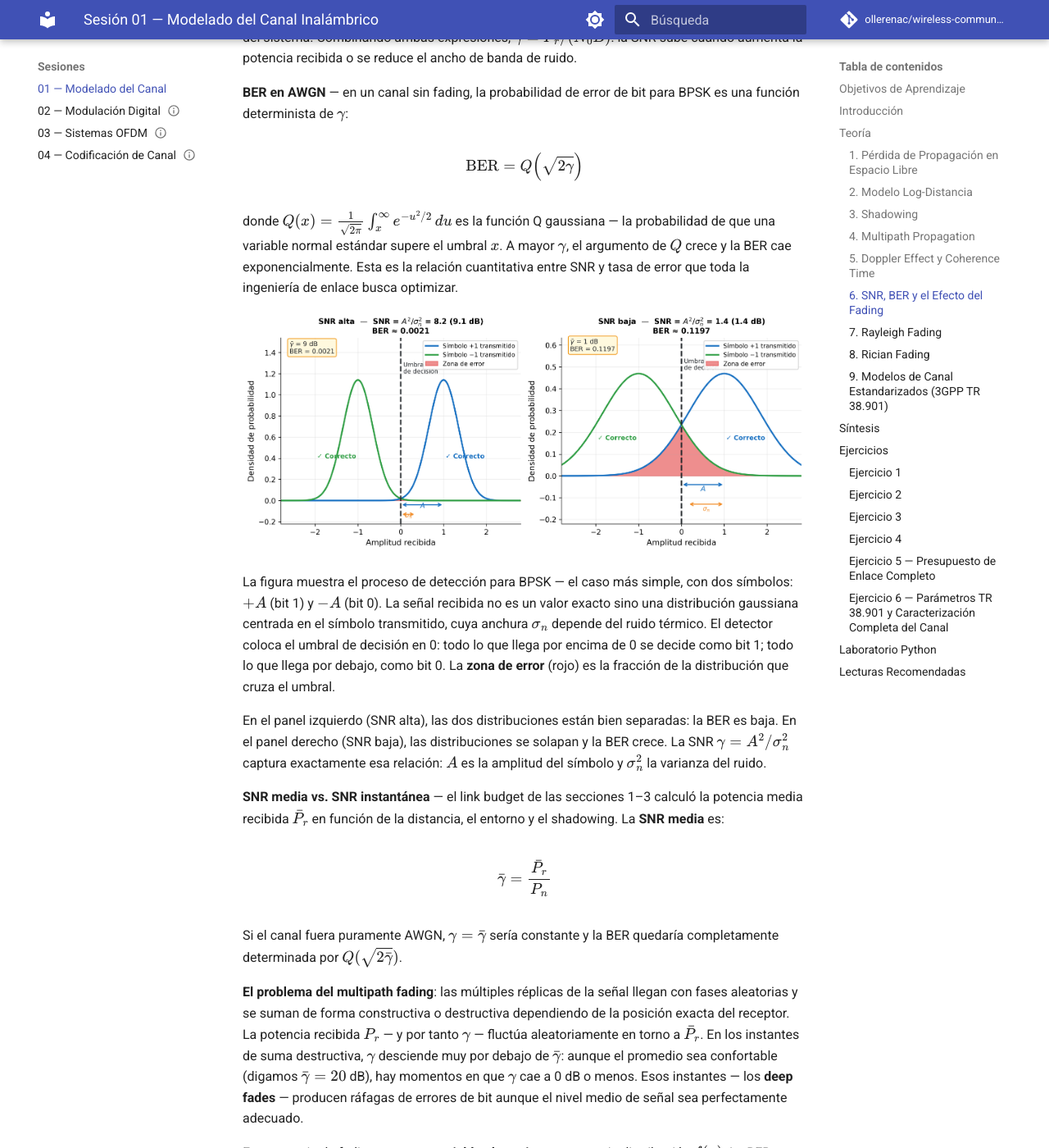
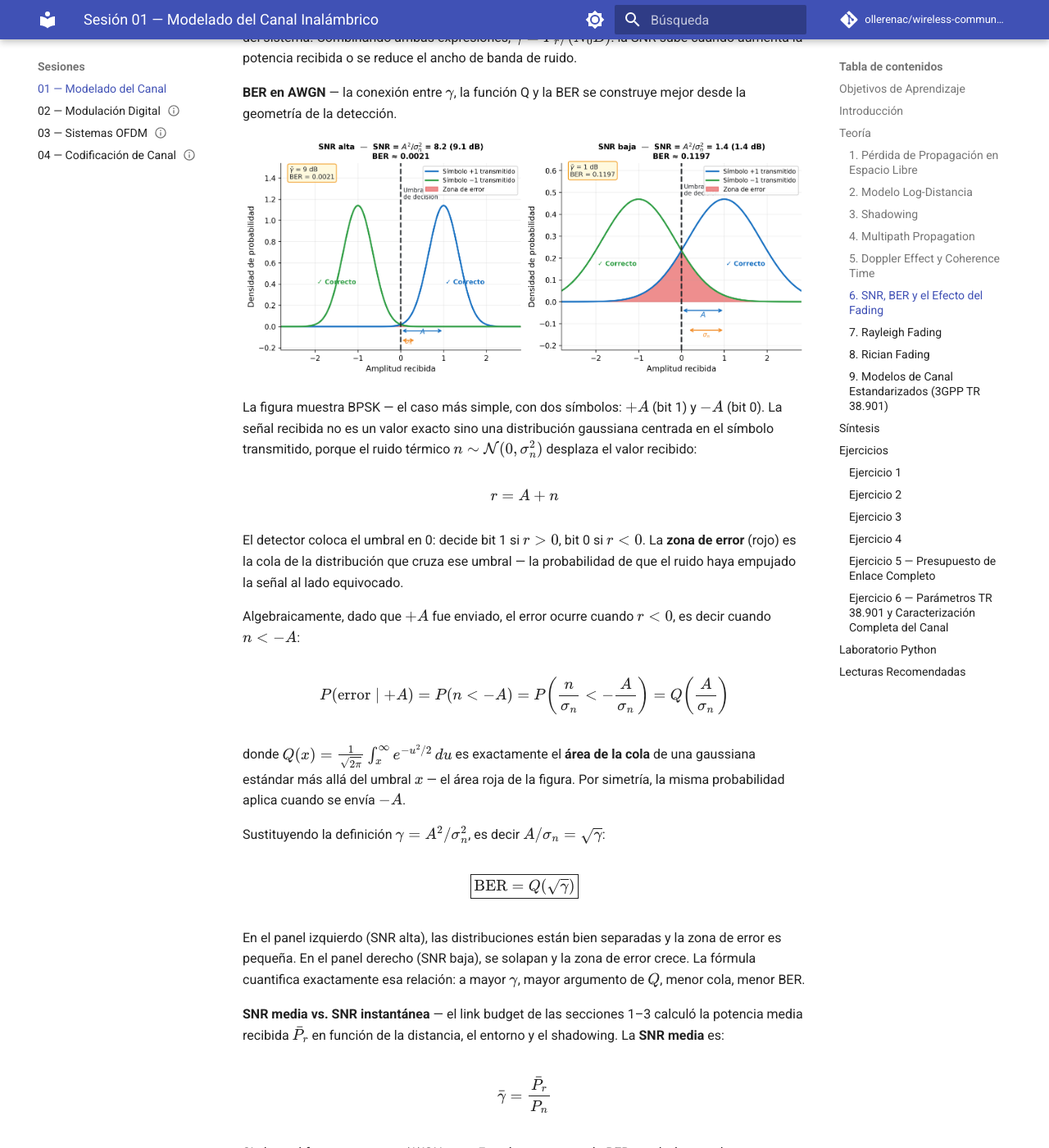
Before and after one commit to ollerenac/wireless-communication-systems, an MkDocs documentation site: the page built from docs/sessions/01-channel-modeling/index.md, in a window 1280 px wide and 1400 px high, scrolled down 13865 px. Shown: the whole window at 82% size. Built offline with MkDocs 1.6.1 and Material for MkDocs 9.7.7, drawn with Linux system fonts in a browser that asks for light colours; comment, search, counter and statistics services are not loaded.

Commit message:
docs(session-01): restructure BER derivation — figure first, geometric→algebraic→formula chain, consistent Q(√γ)

```diff
--- a/docs/sessions/01-channel-modeling/index.md
+++ b/docs/sessions/01-channel-modeling/index.md
@@ -262,29 +262,39 @@ $$P_n = N_0 \cdot B$$
 
 donde $N_0$ es la densidad espectral unilateral de ruido (W/Hz), determinada por la temperatura del sistema. Combinando ambas expresiones, $\gamma = P_r / (N_0 B)$: la SNR sube cuando aumenta la potencia recibida o se reduce el ancho de banda de ruido.
 
-**BER en AWGN** — en un canal sin fading, la probabilidad de error de bit para BPSK es una función determinista de $\gamma$:
-
-$$\text{BER} = Q\!\left(\sqrt{2\gamma}\right)$$
-
-donde $Q(x) = \frac{1}{\sqrt{2\pi}}\int_x^{\infty} e^{-u^2/2}\,du$ es la función Q gaussiana — la probabilidad de que una variable normal estándar supere el umbral $x$. A mayor $\gamma$, el argumento de $Q$ crece y la BER cae exponencialmente. Esta es la relación cuantitativa entre SNR y tasa de error que toda la ingeniería de enlace busca optimizar.
+**BER en AWGN** — la conexión entre $\gamma$, la función Q y la BER se construye mejor desde la geometría de la detección.
 
 ![SNR y BER: umbral de decisión en BPSK](figures/snr-ber-decision.png)
 
-La figura muestra el proceso de detección para BPSK — el caso más simple, con dos símbolos: $+A$ (bit 1) y $-A$ (bit 0). La señal recibida no es un valor exacto sino una distribución gaussiana centrada en el símbolo transmitido, cuya anchura $\sigma_n$ depende del ruido térmico. El detector coloca el umbral de decisión en 0: todo lo que llega por encima de 0 se decide como bit 1; todo lo que llega por debajo, como bit 0. La **zona de error** (rojo) es la fracción de la distribución que cruza el umbral.
+La figura muestra BPSK — el caso más simple, con dos símbolos: $+A$ (bit 1) y $-A$ (bit 0). La señal recibida no es un valor exacto sino una distribución gaussiana centrada en el símbolo transmitido, porque el ruido térmico $n \sim \mathcal{N}(0, \sigma_n^2)$ desplaza el valor recibido:
 
-En el panel izquierdo (SNR alta), las dos distribuciones están bien separadas: la BER es baja. En el panel derecho (SNR baja), las distribuciones se solapan y la BER crece. La SNR $\gamma = A^2/\sigma_n^2$ captura exactamente esa relación: $A$ es la amplitud del símbolo y $\sigma_n^2$ la varianza del ruido.
+$$r = A + n$$
+
+El detector coloca el umbral en 0: decide bit 1 si $r > 0$, bit 0 si $r < 0$. La **zona de error** (rojo) es la cola de la distribución que cruza ese umbral — la probabilidad de que el ruido haya empujado la señal al lado equivocado.
+
+Algebraicamente, dado que $+A$ fue enviado, el error ocurre cuando $r < 0$, es decir cuando $n < -A$:
+
+$$P(\text{error} \mid +A) = P(n < -A) = P\!\left(\frac{n}{\sigma_n} < -\frac{A}{\sigma_n}\right) = Q\!\left(\frac{A}{\sigma_n}\right)$$
+
+donde $Q(x) = \frac{1}{\sqrt{2\pi}}\int_x^{\infty} e^{-u^2/2}\,du$ es exactamente el **área de la cola** de una gaussiana estándar más allá del umbral $x$ — el área roja de la figura. Por simetría, la misma probabilidad aplica cuando se envía $-A$.
+
+Sustituyendo la definición $\gamma = A^2/\sigma_n^2$, es decir $A/\sigma_n = \sqrt{\gamma}$:
+
+$$\boxed{\text{BER} = Q\!\left(\sqrt{\gamma}\right)}$$
+
+En el panel izquierdo (SNR alta), las distribuciones están bien separadas y la zona de error es pequeña. En el panel derecho (SNR baja), se solapan y la zona de error crece. La fórmula cuantifica exactamente esa relación: a mayor $\gamma$, mayor argumento de $Q$, menor cola, menor BER.
 
 **SNR media vs. SNR instantánea** — el link budget de las secciones 1–3 calculó la potencia media recibida $\bar{P}_r$ en función de la distancia, el entorno y el shadowing. La **SNR media** es:
 
 $$\bar{\gamma} = \frac{\bar{P}_r}{P_n}$$
 
-Si el canal fuera puramente AWGN, $\gamma = \bar{\gamma}$ sería constante y la BER quedaría completamente determinada por $Q(\sqrt{2\bar{\gamma}})$.
+Si el canal fuera puramente AWGN, $\gamma = \bar{\gamma}$ sería constante y la BER quedaría completamente determinada por $Q(\sqrt{\bar{\gamma}})$.
 
 **El problema del multipath fading**: las múltiples réplicas de la señal llegan con fases aleatorias y se suman de forma constructiva o destructiva dependiendo de la posición exacta del receptor. La potencia recibida $P_r$ — y por tanto $\gamma$ — fluctúa aleatoriamente en torno a $\bar{P}_r$. En los instantes de suma destructiva, $\gamma$ desciende muy por debajo de $\bar{\gamma}$: aunque el promedio sea confortable (digamos $\bar{\gamma} = 20$ dB), hay momentos en que $\gamma$ cae a 0 dB o menos. Esos instantes — los **deep fades** — producen ráfagas de errores de bit aunque el nivel medio de señal sea perfectamente adecuado.
 
-En presencia de fading, $\gamma$ es una **variable aleatoria** con su propia distribución $f(\gamma)$. La BER media ya no es $Q(\sqrt{2\bar{\gamma}})$ sino el promedio de $Q(\sqrt{2\gamma})$ sobre todas las realizaciones del canal:
+En presencia de fading, $\gamma$ es una **variable aleatoria** con su propia distribución $f(\gamma)$. La BER media ya no es $Q(\sqrt{\bar{\gamma}})$ sino el promedio de $Q(\sqrt{\gamma})$ sobre todas las realizaciones del canal:
 
-$$\overline{\text{BER}} = \int_0^{\infty} Q\!\left(\sqrt{2\gamma}\right) f(\gamma)\, d\gamma$$
+$$\overline{\text{BER}} = \int_0^{\infty} Q\!\left(\sqrt{\gamma}\right) f(\gamma)\, d\gamma$$
 
 Esta integral requiere conocer $f(\gamma)$ — la distribución estadística de la SNR instantánea, que a su vez depende de la distribución de la amplitud recibida. Esa es exactamente la pregunta que responden las secciones siguientes.
 
```
